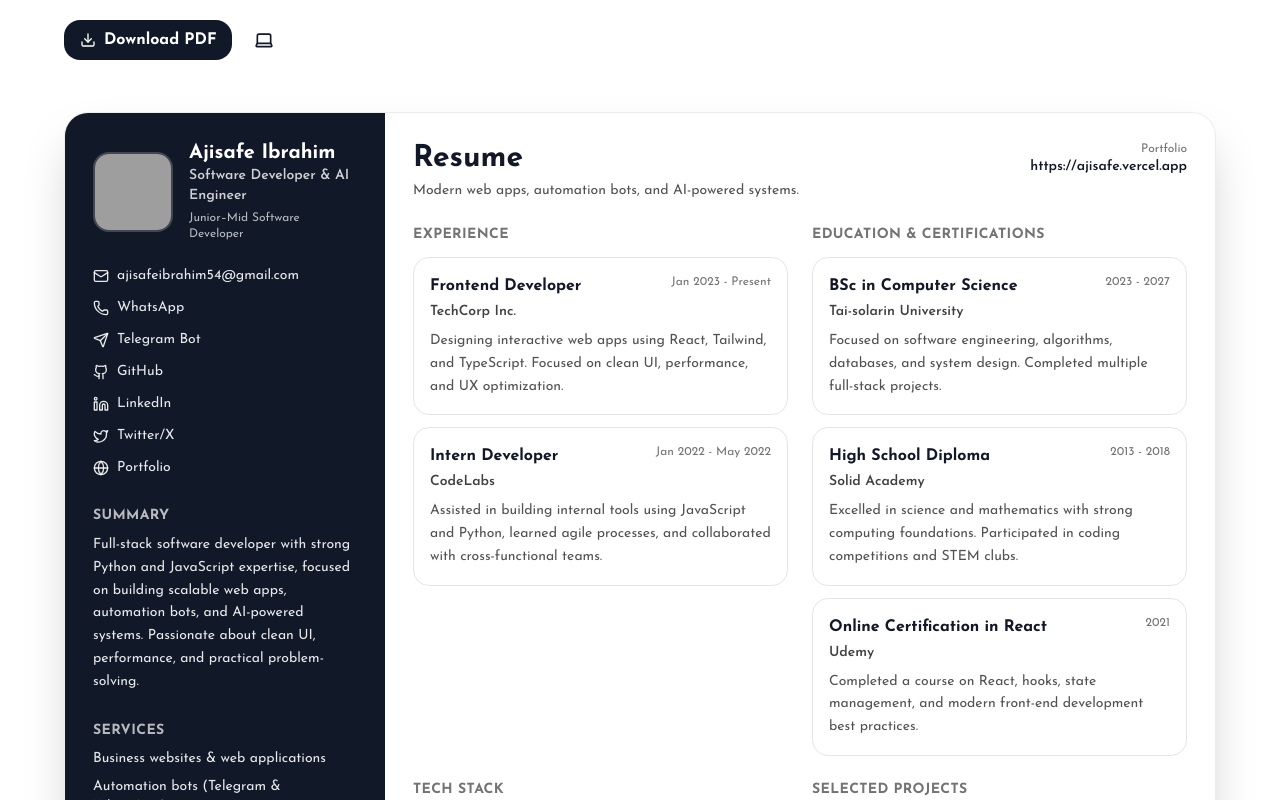
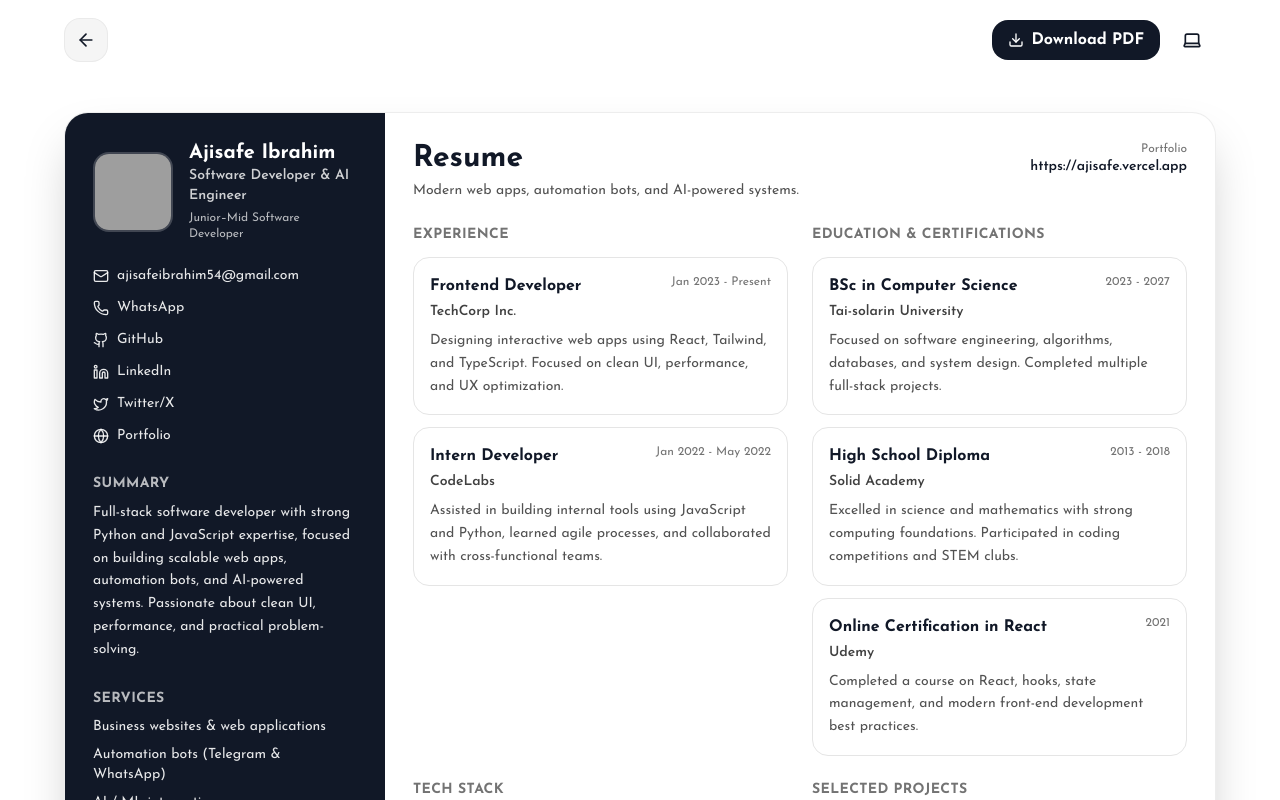
Before and after one commit to Ajisafe123/my-portfolio, a React (Create React App) app: page /resume in a window 1280 px wide. Shown: the top 800 px of the page. Built offline with nearby package versions, Linux system fonts and the light colour scheme; grey boxes are pictures that could not be loaded; a web font is replaced by a local one.

Commit message:
Update resume page and mobile nav

```diff
--- a/src/Pages/ResumePage.js
+++ b/src/Pages/ResumePage.js
@@ -1,7 +1,7 @@
 import React, { useMemo, useRef, useState } from "react";
-import { Link } from "react-router-dom";
+import { useNavigate } from "react-router-dom";
 import { motion } from "framer-motion";
-import { Download, ArrowLeft, Mail, Github, Linkedin, Twitter, Globe, Phone, Send } from "lucide-react";
+import { ArrowLeft, Download, Mail, Github, Linkedin, Twitter, Globe, Phone } from "lucide-react";
 import html2canvas from "html2canvas";
 import jsPDF from "jspdf";
 
@@ -10,6 +10,7 @@ import { portfolioProfile } from "../bot/portfolioBot";
 import { timelineData } from "../Components/ExperienceAndEducation";
 
 const ResumePage = () => {
+  const navigate = useNavigate();
   const resumeRef = useRef(null);
   const [exporting, setExporting] = useState(false);
 
@@ -140,6 +141,14 @@ const ResumePage = () => {
       >
         <div className="px-4 md:px-8 lg:px-12 py-4">
           <div className="max-w-6xl mx-auto flex items-center justify-between gap-3">
+            <button
+              type="button"
+              onClick={() => navigate(-1)}
+              className="w-11 h-11 rounded-2xl bg-neutral-100 dark:bg-neutral-900/60 border border-neutral-200/70 dark:border-white/10 text-neutral-900 dark:text-white flex items-center justify-center"
+              aria-label="Back"
+            >
+              <ArrowLeft className="w-5 h-5" />
+            </button>
             <div className="flex items-center gap-2">
               <button
                 type="button"
@@ -203,17 +212,6 @@ const ResumePage = () => {
                   >
                     <Phone className="w-4 h-4" />
                     WhatsApp
-                  </a>
-
-                  <a
-                    href={profile.telegramBot?.link}
-                    target="_blank"
-                    rel="noopener noreferrer"
-                    data-pdf-link
-                    className="flex items-center gap-2 text-white/90 hover:text-white"
-                  >
-                    <Send className="w-4 h-4" />
-                    Telegram Bot
                   </a>
 
                   <a
@@ -290,8 +288,6 @@ const ResumePage = () => {
                   <div className="mt-2 space-y-2 text-sm">
                     <div className="text-white/90">WhatsApp: {profile.whatsapp}</div>
                     <div className="text-white/90 break-all">{profile.whatsappLink}</div>
-                    <div className="text-white/90">Telegram: {profile.telegramBot?.username}</div>
-                    <div className="text-white/90 break-all">{profile.telegramBot?.link}</div>
                   </div>
                 </div>
               </div>
--- a/src/bot/portfolioBot.js
+++ b/src/bot/portfolioBot.js
@@ -369,11 +369,10 @@ export const getBotResponse = (message) => {
     return [
       `WhatsApp (personal): ${p.whatsapp}`,
       `WhatsApp link: ${p.whatsappLink}`,
-      `WhatsApp bot: ${p.whatsappBot}`,
-      `WhatsApp bot link: ${p.whatsappBotLink}`,
-      `Telegram bot: ${p.telegramBot.username}`,
-      `Telegram link: ${p.telegramBot.link}`,
       `GitHub: ${p.socials.github}`,
+      `LinkedIn: ${p.socials.linkedin}`,
+      `Twitter/X: ${p.socials.twitter}`,
+      `Portfolio: ${p.socials.portfolio}`,
       `Email: ${p.email}`
     ].join('\n');
   }
```
